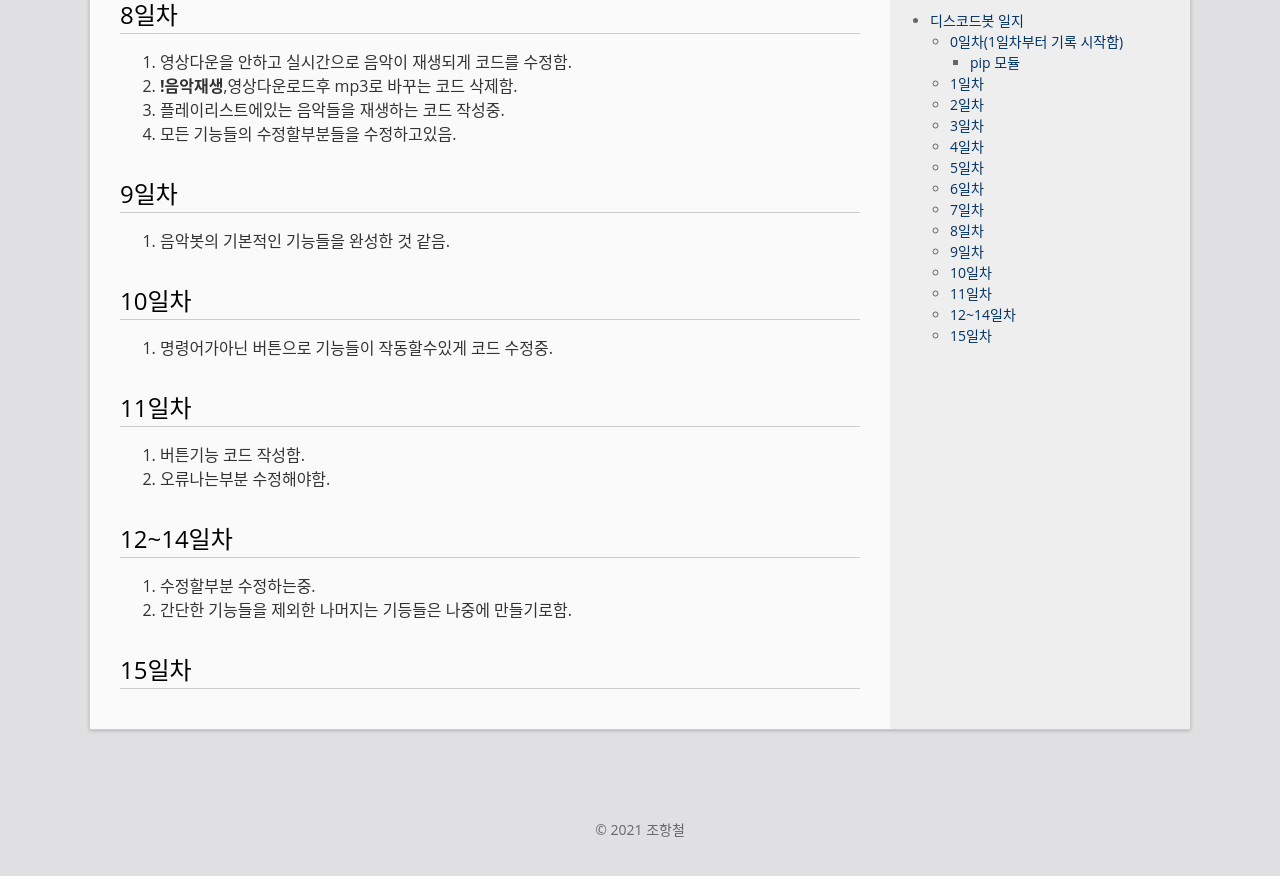
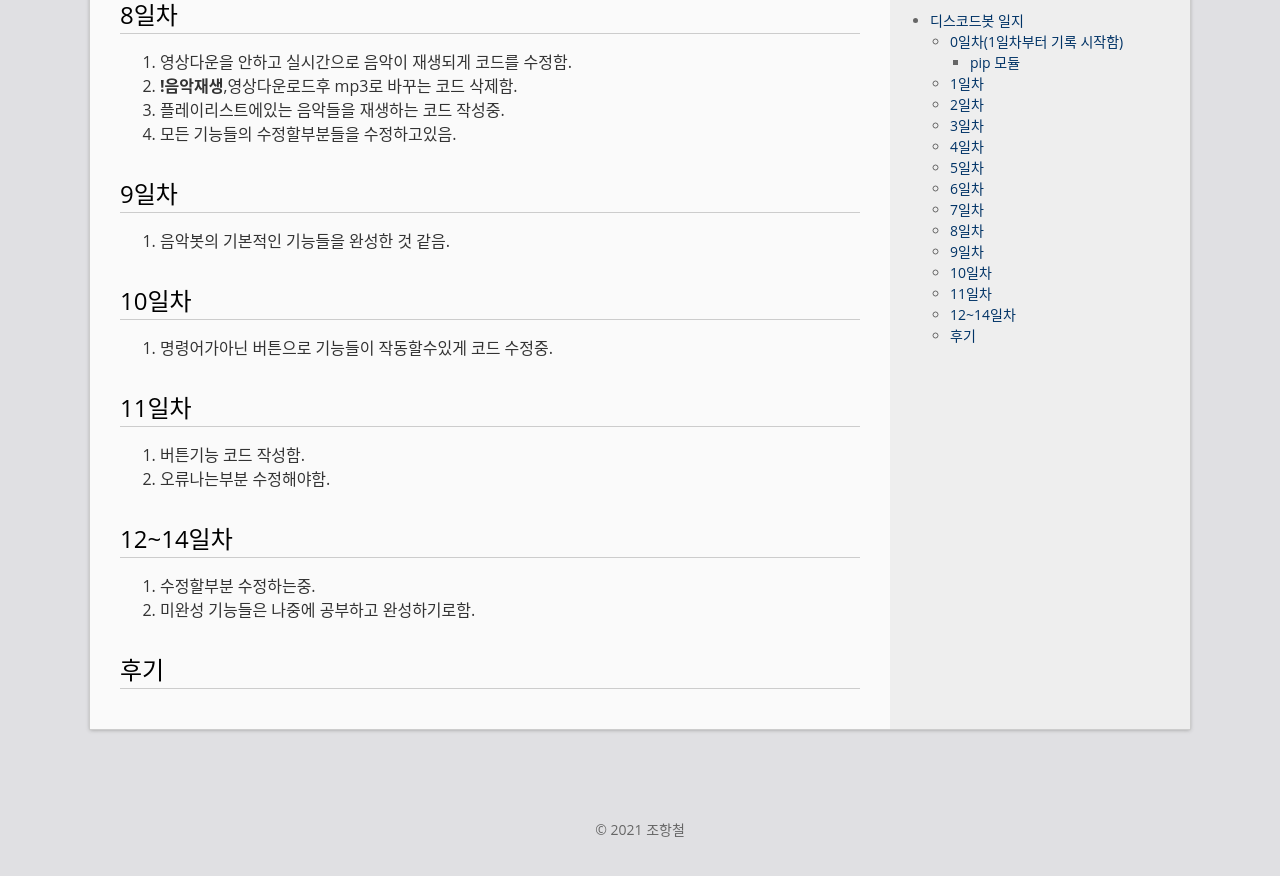
Before and after one commit to chohz1003/chohz1003.github.com, a Jekyll site: the page built from _posts/2021-07-17-Discord-Bot.md, in a window 1280 px wide and 900 px high, scrolled down 1841 px. Shown: the top 876 px of the window. Built offline with Jekyll 4.4.1, drawn with Linux system fonts in a browser that asks for light colours.

Commit message:
Update 2021-07-17-Discord-Bot.md

```diff
--- a/_posts/2021-07-17-Discord-Bot.md
+++ b/_posts/2021-07-17-Discord-Bot.md
@@ -74,6 +74,6 @@ pip install asyncio
 
 ## 12~14일차
 1. 수정할부분 수정하는중.
-2. 간단한 기능들을 제외한 나머지는 기등들은 나중에 만들기로함.
+2. 미완성 기능들은 나중에 공부하고 완성하기로함.
 
-## 15일차
+## 후기
```
